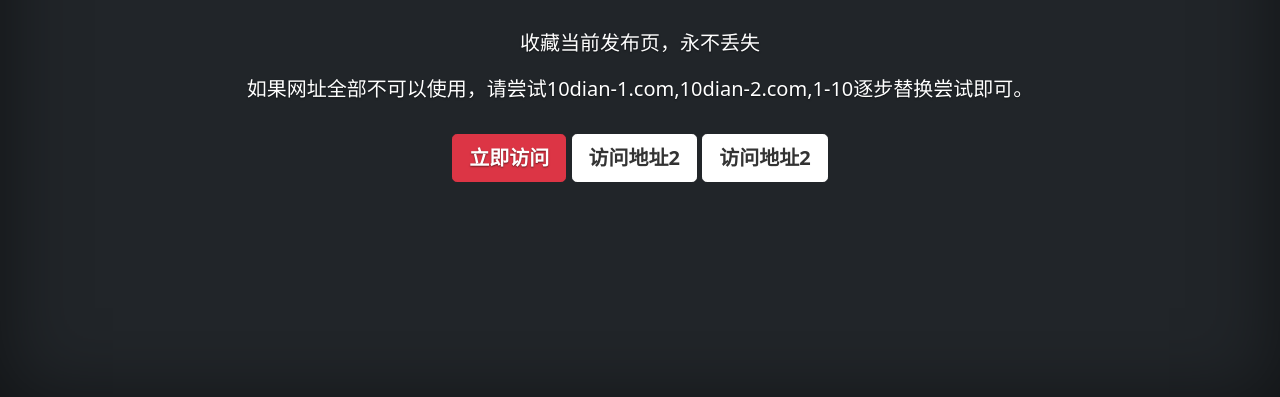
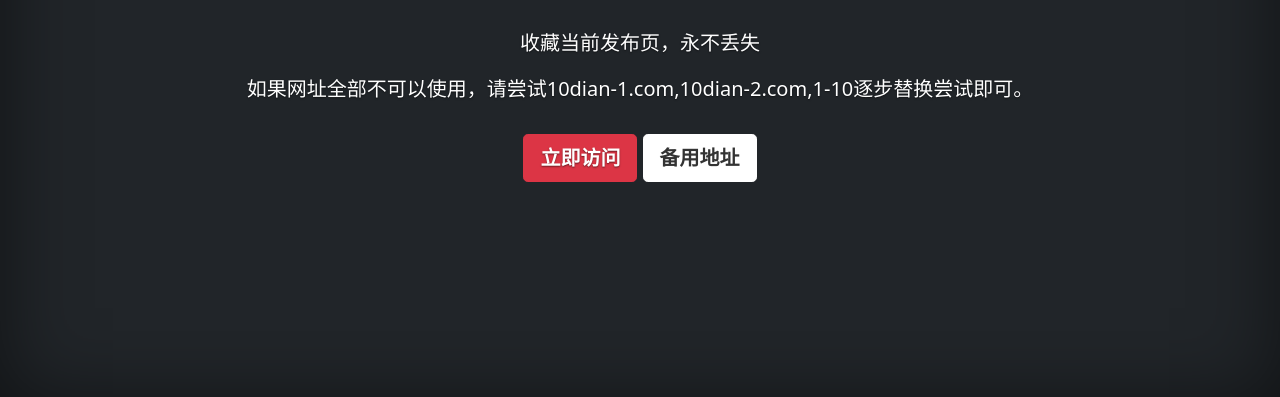
Before and after one commit to bluefoxporn/10dian.github.io, a plain HTML site: page index.html in a window 1280 px wide. Shown: the part 397-794 px from the top of the page. Drawn offline with nearby package versions, Linux system fonts and the light colour scheme.

Commit message:
Update index.html

```diff
--- a/index.html
+++ b/index.html
@@ -101,8 +101,7 @@ body {
     <p class="lead" style="margin-top:10px;">如果网址全部不可以使用，请尝试10dian-1.com,10dian-2.com,1-10逐步替换尝试即可。</p>
     <p class="lead" style="margin-top:30px;">
       <a href="https://10dian-2.com" class="btn btn-lg btn-danger fw-bold border-danger bg-danger" style="margin-bottom;20px;">立即访问</a>
-      <a href="https://10dian-3.com" class="btn btn-lg btn-secondary fw-bold border-white bg-white" style="margin-bottom;20px;">访问地址2</a>
-      <a href="https://10dian-1.com" class="btn btn-lg btn-secondary fw-bold border-white bg-white" style="margin-bottom;20px;">访问地址2</a>
+      <a href="https://10dian-3.com" class="btn btn-lg btn-secondary fw-bold border-white bg-white" style="margin-bottom;20px;">备用地址</a>
     </p>
   </main>
 
```
